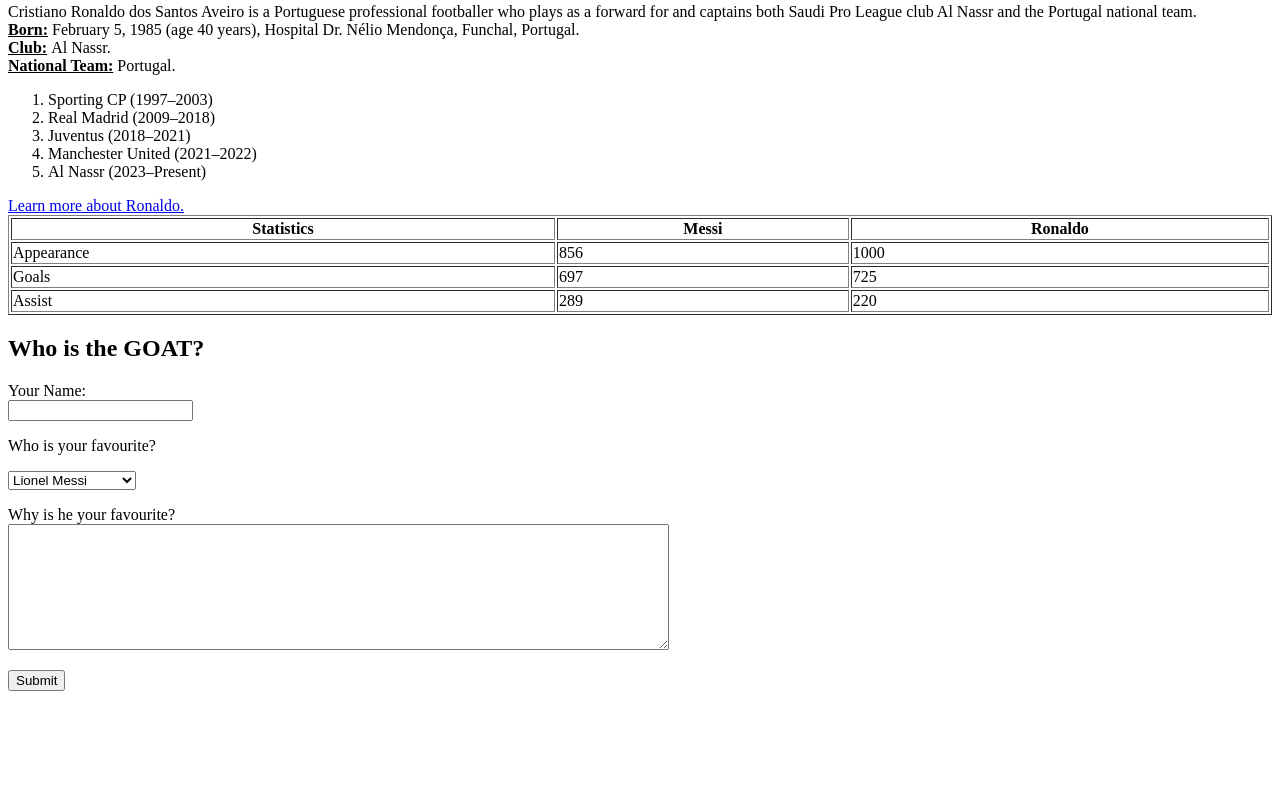
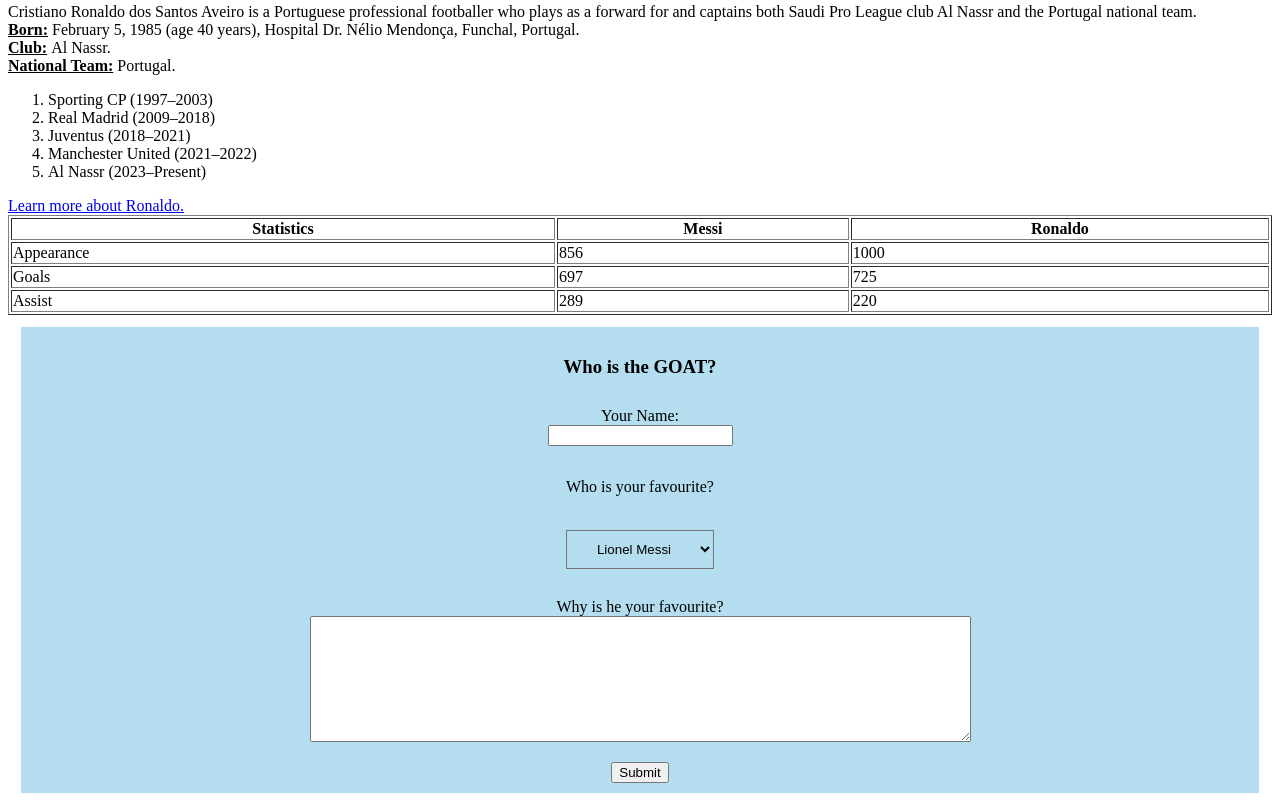
Before and after one commit to Shanto-442/first-website, a plain HTML site: page index.html in a window 1280 px wide. Shown: the part 1628-2433 px from the top of the page. Before the commit the page ends 2327 px from the top, so only its background shows below. Drawn offline with Linux system fonts and the light colour scheme.

Commit message:
css added

```diff
--- a/css/style.css
+++ b/css/style.css
@@ -3,3 +3,17 @@
   text-align: center;
   background: rgb(162, 222, 249, 1)
 }
+.opinion-form {
+  color: black;
+  text-align: center;
+  background: rgb(180, 221, 240);
+  padding: 10px;
+  margin: 1%;
+}
+
+#input-form {
+  background: rgb(180, 221, 240);
+  padding: 10px;
+  margin: 1%;
+  text-align: center;
+}
--- a/index.html
+++ b/index.html
@@ -78,12 +78,12 @@
 </div>
 
 <div id="input-form">
-  <h2> Who is the GOAT? </h2>
+  <h3> Who is the GOAT? </h3>
 
   <form>
-    <p> Your Name: <br><input type="text" name="name"/> </p>
-    <p> Who is your favourite? </p>
-    <select name="my-fovourite">
+    <p class="opinion-form"> Your Name: <br><input type="text" name="name"/> </p>
+    <p class="opinion-form"> Who is your favourite? </p>
+    <select class="opinion-form" name="my-fovourite">
       <option value="messi"> Lionel Messi</option>
       <option value="ronaldo"> Cristiano Ronaldo</option>
     </select>
```
